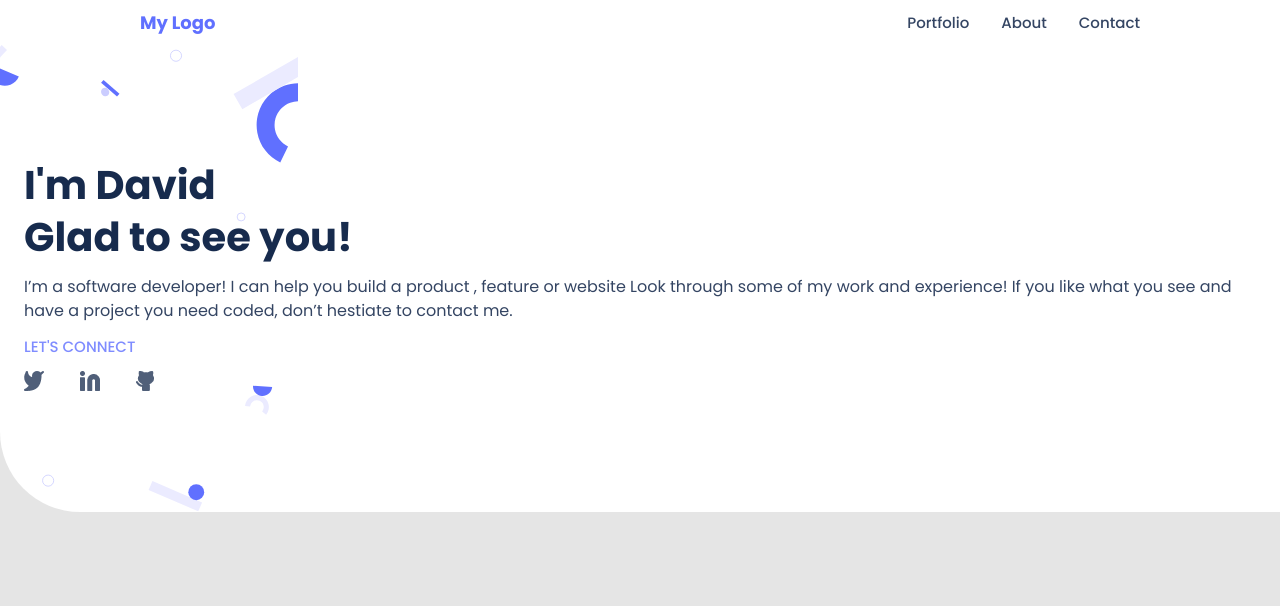
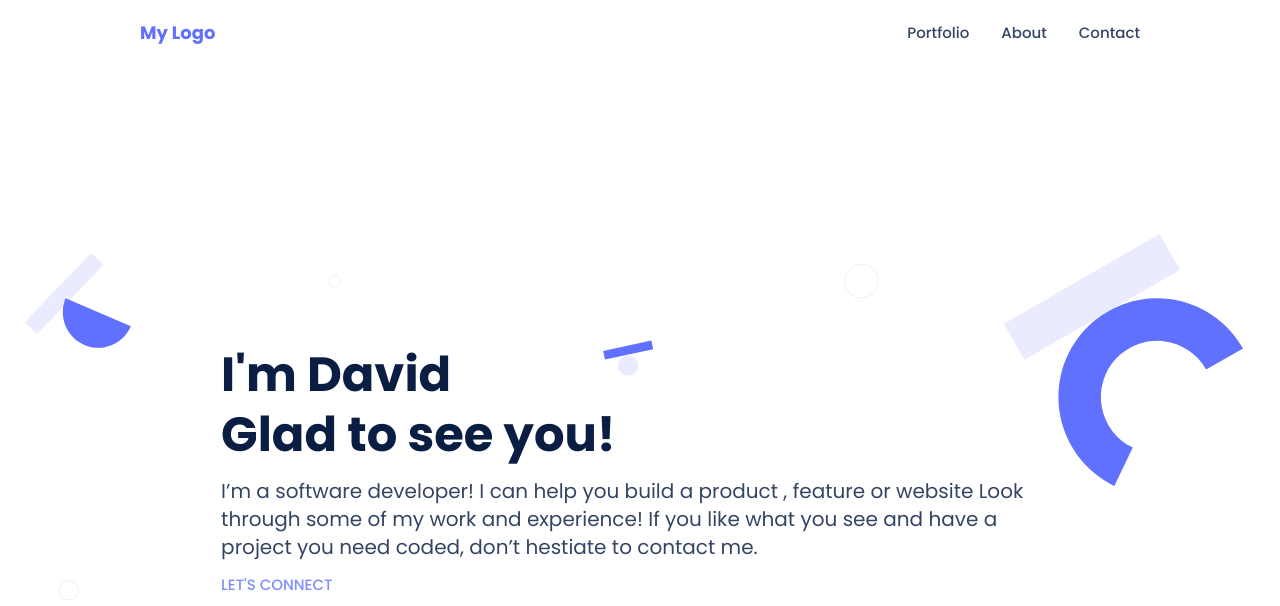
Before and after one commit to amon-cofie/Mobile-first-Portfolio, a website: page index.html in a window 1280 px wide. Shown: the top 606 px of the page. Drawn offline with Linux system fonts and the light colour scheme; files whose address does not match are found by name.

Commit message:
Add intro section styles

```diff
--- a/main.css
+++ b/main.css
@@ -444,9 +444,15 @@ button:disabled {
     text-decoration: none;
   }
 
+  header {
+    height: fit-content;
+  }
+
   #navbar {
     width: 80%;
+
     padding: 0;
+    margin-top: 10px;
   }
 
   .logo-container {
@@ -500,4 +506,39 @@ button:disabled {
     text-align: center;
     color: #344563;
   }
+
+  .main-introduction {
+    /* border: 2px black solid; */
+    background-image: url(./images/Background-svgs/Header-bg.svg);
+    /* background-position: center; */
+    background-position-x: right;
+    background-position-y: bottom;
+    background-origin: content-box;
+    background-size: contain;
+    margin-top: -30px;
+    z-index: -1;
+  }
+
+  .main-introduction h1 {
+    padding-top: 16.736%;
+    margin: auto 16%;
+    font-style: normal;
+    font-weight: 700;
+    font-size: 48px;
+    line-height: 60px;
+    color: #091e42;
+  }
+
+  .main-introduction p {
+    margin: auto 16%;
+    font-style: normal;
+    font-weight: 400;
+    font-size: 20px;
+    line-height: 28px;
+  }
+
+  .social-connect {
+    margin: auto 16%;
+    margin-bottom: 19%;
+  }
 }
```
Also changed, not shown: images/Background-svgs/Header-bg.svg (added).
